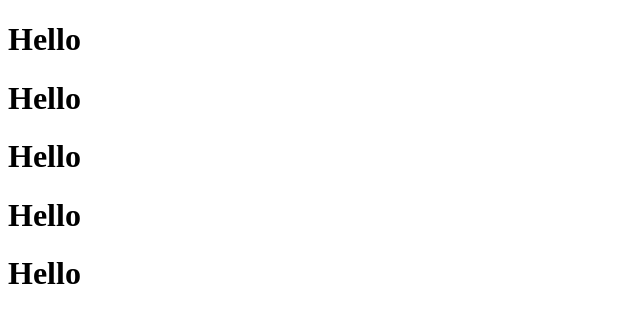
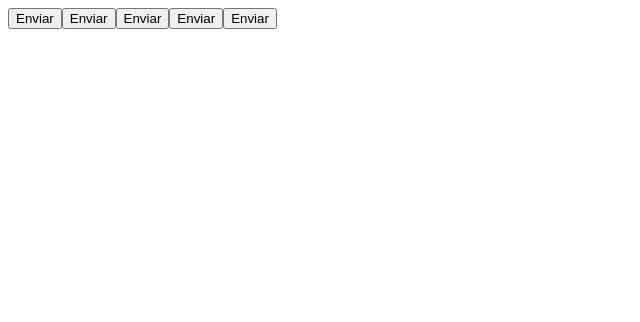
Before and after one commit to nicolysampaio/feedback-widget, a React (Vite) app: page / in a window 1280 px wide. Shown: the top 322 px of the page, without its empty margins (0-640 px from the left). Built offline with nearby package versions, Linux system fonts and the light colour scheme.

Commit message:
adicionando botões

```diff
--- a/src/App.tsx
+++ b/src/App.tsx
@@ -1,14 +1,15 @@
 function Button() {
-  return <h1>Hello</h1>
+  return <button>Enviar</button>
 }
 function App() {
-  return([
-      <Button/>,
-      <Button/>,
-      <Button/>,
-      <Button/>,
+  return(
+    <div>
       <Button/>
-  ])
+      <Button/>
+      <Button/>
+      <Button/>
+      <Button/>
+    </div>)
 }
 
 export default App
```
